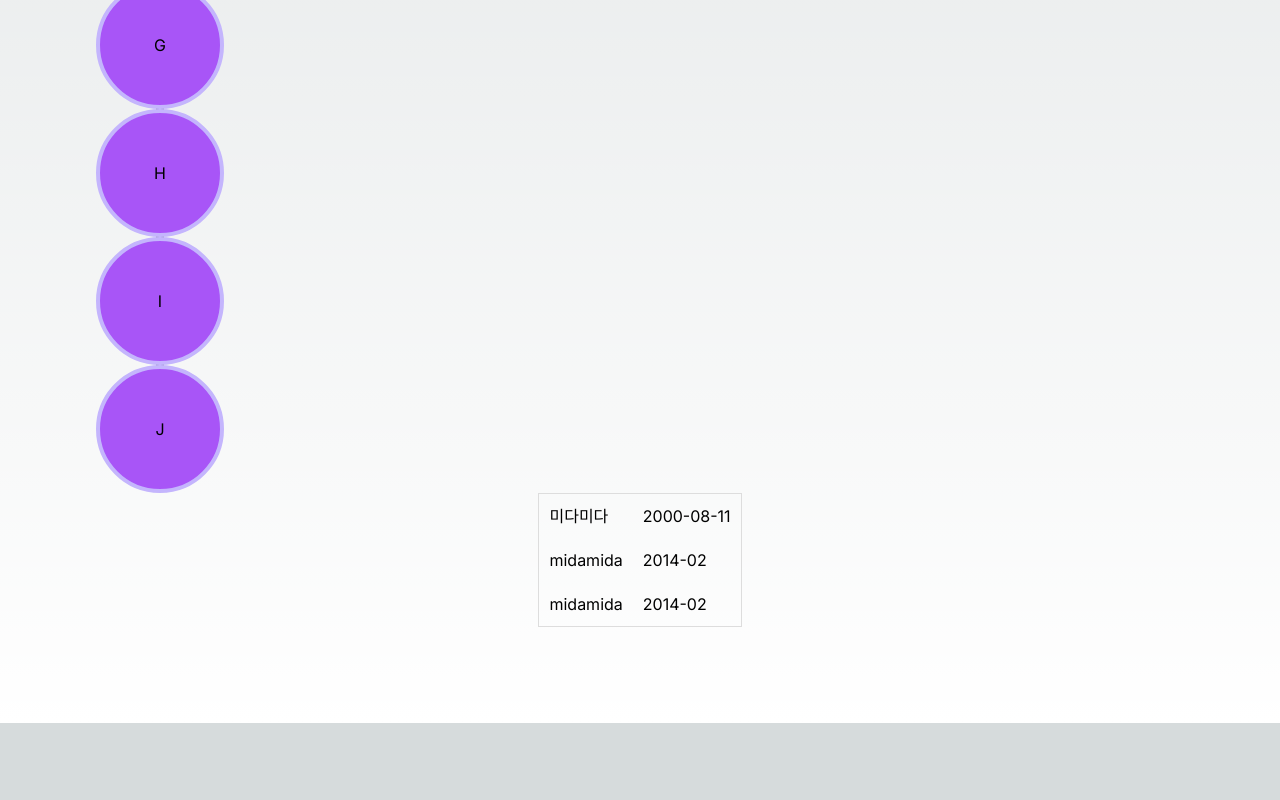
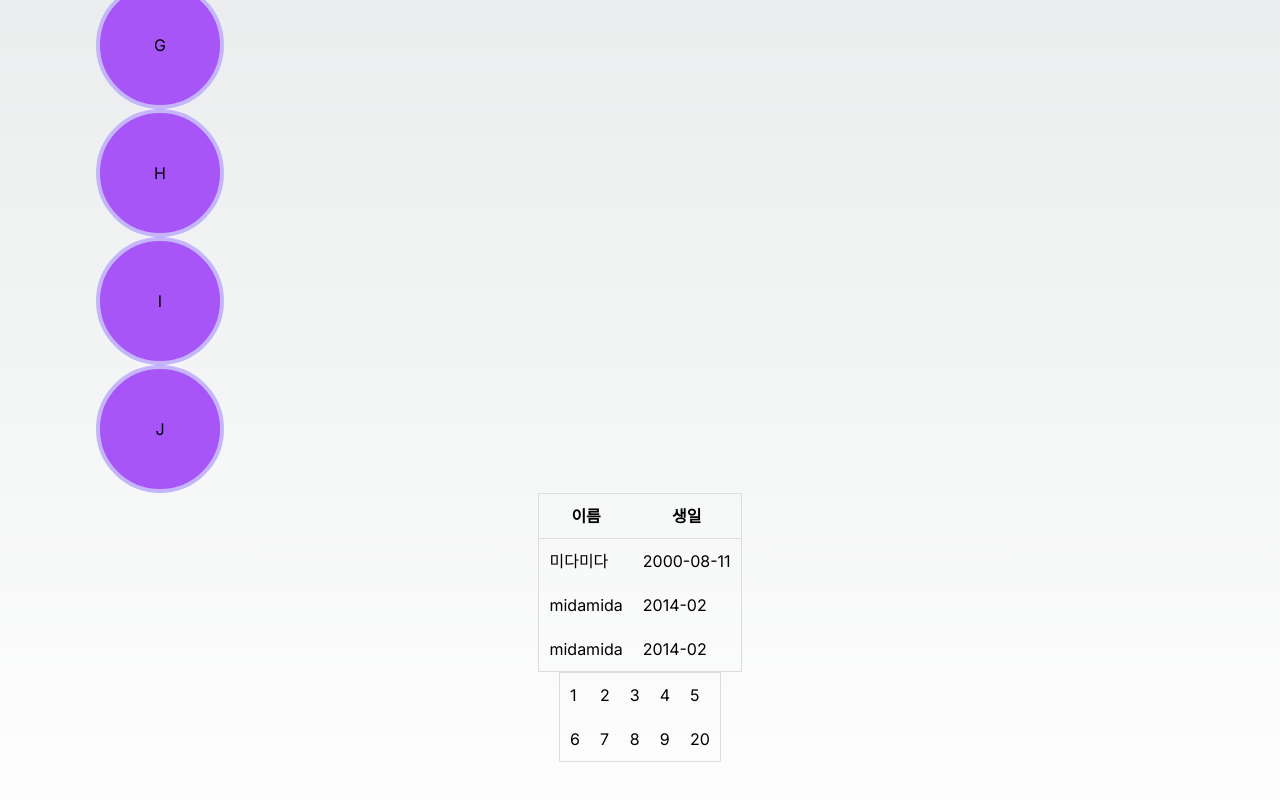
Before and after one commit to DaViz2/data_visualizer, a Next.js app: page / in a window 1280 px wide. Shown: the part 883-1683 px from the top of the page. Before the commit the page ends 1606 px from the top, so only its background shows below. Built offline with nearby package versions, Linux system fonts and the light colour scheme.

Commit message:
array table
배열 json

```diff
--- a/src/app/page.tsx
+++ b/src/app/page.tsx
@@ -6,11 +6,18 @@ import { useState, useEffect } from "react";
 import Graph from "./stage/component/Graph/Graph";
 import Draggable from "react-draggable";
 import DataTable from "./stage/component/Table/Table";
+import ArrayTable from "./stage/component/Table/ArrayTable";
 import './stage/component/Table/table.css';
 import { headers, items } from './stage/component/Table/tablecontents.js';
 
 import testJson from "../data/testgraph.json";
+import testJson2 from "../data/testtable.json";
 
+
+let dat = [
+  [1,2,3,4,5],
+  [6,7,8,9,0]
+  ]
 export default function Home() {
 
   const [selection, setSelection] = useState([]);
@@ -30,6 +37,13 @@ export default function Home() {
             updateSelection={setSelection} />
         </div>
       </Draggable>
+      <Draggable>
+        <div>
+          <ArrayTable
+            board={testJson2}
+            />
+        </div>
+        </Draggable>
     </main >
 
   );
--- /dev/null
+++ b/src/app/stage/component/Table/ArrayTable.jsx
@@ -0,0 +1,16 @@
+import { useState } from "react";
+export default function ArrayTable({board}){
+
+return(
+  <table>
+    <tbody>
+      {board.map((row,i) => (
+        <tr key={i}>
+          {row.map((cell,j) => (<td key={j}>{cell}</td>))}
+        </tr>
+      ))}
+    </tbody>
+  </table>
+);
+
+}
--- a/src/app/stage/component/Table/Table.jsx
+++ b/src/app/stage/component/Table/Table.jsx
@@ -56,38 +56,41 @@ export default function DataTable(
   };
   return (
     <table>
-      {/* <thead>
+      <thead>
         <tr>
           {
-            selectable &&
-            <th>
-              <input
-                type="checkbox"
-                checked={isSelectedAll()}
-                onChange={onChangeSelectAll}
-              />
-            </th>
+            // selectable &&
+            // <th>
+            //   <input
+            //     type="checkbox"
+            //     checked={isSelectedAll()}
+            //     onChange={onChangeSelectAll}
+            //   />
+            // </th>
           }
           {
             headers.map((header) =>
               <th key={header.text}>
-                {header.text} { 컬럼명 바인딩}
+                {header.text} { /*컬럼명 바인딩*/ }
               </th>
             )
           }
         </tr>
-        </thead> */}
+        </thead>
       <tbody>
         {
           items.map((item, index) => (
             <tr
               key={index}
+
               className={
               `
                 ${selection.has(item[itemKey]) ? 'select_row': ''}
                 ${item.disabled ? 'disabled_row' : ''}
               `
-            }>
+              }
+
+            >
               {/* headerKey를 순회하면서 key를 가져옴 */}
               {/* {
                 selectable &&
@@ -102,7 +105,7 @@ export default function DataTable(
               } */}
               {
                 headerKey.map((key) =>
-                  <td key={key + index}>
+                  <td key={key+index}>
                     {item[key]} {/* key로 객체의 값을 출력 */}
                   </td>
                 )
--- a/src/app/stage/component/Table/table.css
+++ b/src/app/stage/component/Table/table.css
@@ -14,17 +14,18 @@ table thead th {
   border-bottom: 1px solid #ddd;
 }
 
+
 table tbody tr td {
-  min-width: 100px;
+  min-width: auto;
   padding: 10px;
   margin: 0;
 }
 
-table tbody tr td:nth-child(1) {
+/* table tbody tr td:nth-child(1) {
   min-width: auto;
-}
+} */
 
-table tbody tr:hover {
+table tbody td:hover {
   background-color: #ddd;
   cursor: pointer;
 }
--- a/src/app/stage/component/Table/tablecontents.js
+++ b/src/app/stage/component/Table/tablecontents.js
@@ -10,6 +10,7 @@ export const headers = [
     }
   ];
  export const items = [
+
   {
     name: '미다미다',
 
@@ -24,6 +25,6 @@ export const headers = [
     name: 'midamida',
 
     birthday: '2014-02'
-    },
+  }
 
   ];
--- /dev/null
+++ b/src/data/testtable.json
@@ -0,0 +1,4 @@
+[
+[1,2,3,4,5],
+[6,7,8,9,20]
+]
```
Lines whose indentation alone changed are shown as unchanged.
